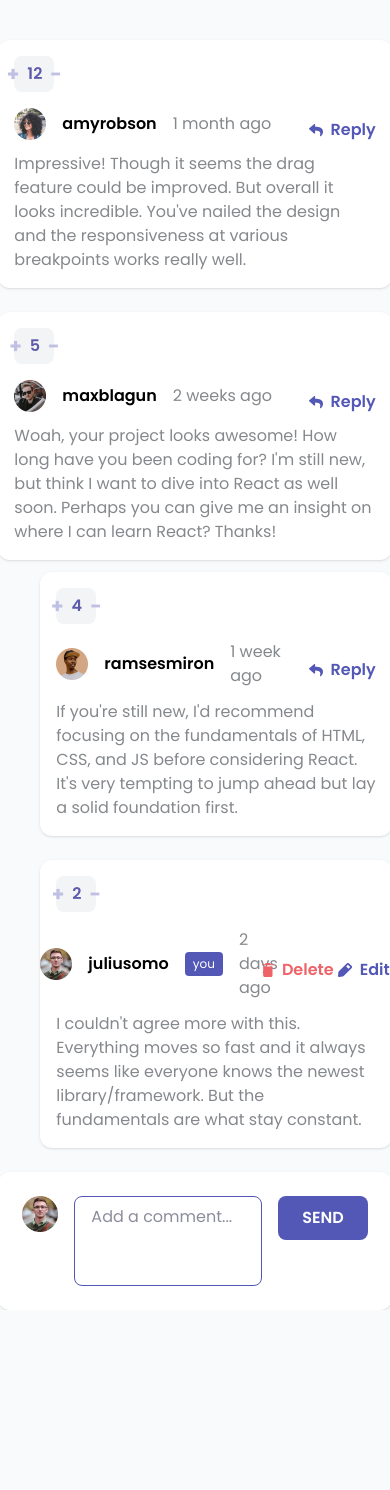
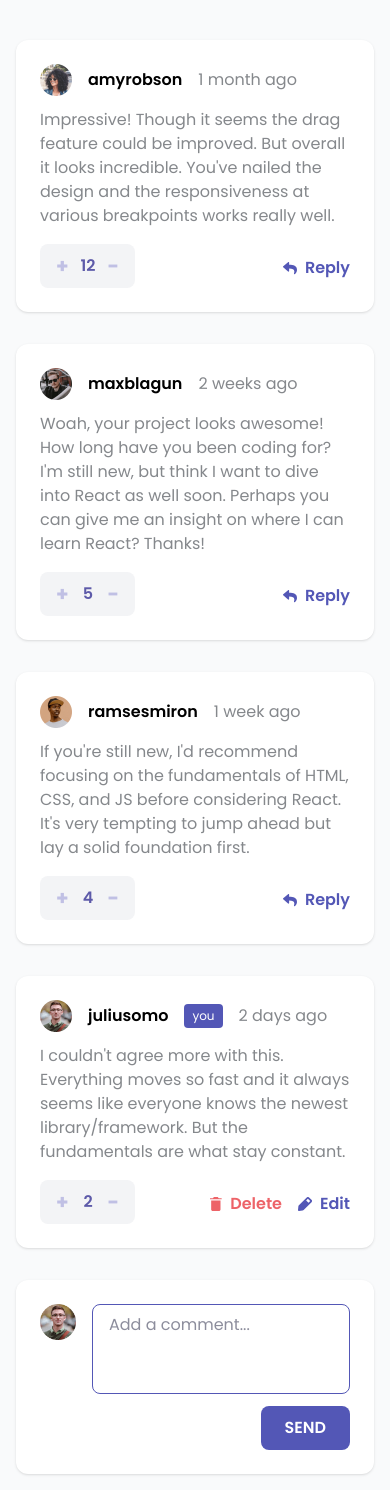
Before and after one commit to Pegazar/Chat-Project-REACT-VITE-TAILWIND, a React (Vite) app: page / in a window 390 px wide. Before the commit the page ends 1310 px from the top, so only its background shows below. Built offline with nearby package versions, Linux system fonts and the light colour scheme.

Commit message:
update 22 april

```diff
--- a/src/components/CommentArea/Comment.jsx
+++ b/src/components/CommentArea/Comment.jsx
@@ -7,6 +7,7 @@ import CommentScore from "./CommentScore";
 import DeleteIcon from "../../assets/icon-delete.svg";
 import EditIcon from "../../assets/icon-edit.svg";
 import DeleteReply from "../ReplyArea/DeleteReply";
+import EditReply from "../ReplyArea/EditReply";
 
 const Comment = ({
   comment,
@@ -19,16 +20,9 @@ const Comment = ({
   const { score, user, createdAt, content, id, replies } = comment;
   const [showReplyBox, setShowReplyBox] = useState(false);
   const [isEditing, setIsEditing] = useState(false);
-  const [editedContent, setEditedContent] = useState(content);
   const [showDeleteModal, setShowDeleteModal] = useState(false);
   const isReply = !!comment.replyingTo;
   const isCurrentUser = user.username === currentUser.username;
-
-  const handleSaveEdit = () => {
-    handleEditComment(id, editedContent);
-    setIsEditing(false);
-    console.log("Edited content:", editedContent);
-  };
 
   const handleDeleteClick = () => {
     setShowDeleteModal(true);
@@ -45,14 +39,14 @@ const Comment = ({
 
   return (
     <>
-      <div className="bg-white p-4 rounded-xl shadow-sm flex flex-col md:flex-row md:items-start gap-4 max-w-3xl">
+      <div className="bg-white p-6 m-4 md:m-0 rounded-xl shadow-sm flex flex-col-reverse md:flex-row gap-4 max-w-3xl relative">
         <CommentScore
           initialScore={score}
           onScoreChange={(newScore) => handleScoreChange(id, newScore)}
         />
         <div className="w-full">
-          <div className="flex justify-between">
-            <div className="flex items-center justify-center gap-4 mb-3">
+          <div className="flex justify-between items-center">
+            <div className="flex items-center justify-start md:justify-center gap-4">
               <img
                 className="w-8 h-8"
                 src={user.image.png}
@@ -67,21 +61,21 @@ const Comment = ({
               <CommentTime createdAt={createdAt} isReply={isReply} />
             </div>
 
-            <div className="flex items-center gap-4">
+            <div className="flex items-center justify-center gap-4 absolute bottom-8 right-6 md:bottom-0 md:right-0 md:relative">
               {isCurrentUser ? (
                 <>
                   <button
                     onClick={handleDeleteClick}
                     className="flex items-center gap-2 cursor-pointer group text-[#ED6368] hover:text-[#FFB8BB] duration-200"
                   >
-                    <img src={DeleteIcon} alt="" />
+                    <img src={DeleteIcon} alt="Delete" />
                     <span className="font-semibold">Delete</span>
                   </button>
                   <button
                     onClick={() => setIsEditing(!isEditing)}
                     className="flex items-center gap-2 cursor-pointer group text-[#5357B6] hover:text-[#C9C9E6] duration-200"
                   >
-                    <img src={EditIcon} alt="" />
+                    <img src={EditIcon} alt="Edit" />
                     <span className="font-semibold">Edit</span>
                   </button>
                 </>
@@ -100,24 +94,15 @@ const Comment = ({
           </div>
 
           {isEditing ? (
-            <div className="mt-2">
-              <textarea
-                className="w-full px-4 py-2 rounded-lg outline-none resize-none border text-[#1a1b3a] border-[#5357B6] font-normal"
-                value={editedContent}
-                rows={3}
-                onChange={(e) => setEditedContent(e.target.value)}
-              />
-              <div className="flex justify-end mt-2">
-                <button
-                  className="bg-[#5357B6] hover:bg-[#C9C9E6] text-white font-semibold px-6 py-2 rounded-lg uppercase cursor-pointer duration-300"
-                  onClick={handleSaveEdit}
-                >
-                  Update
-                </button>
-              </div>
-            </div>
+            <EditReply
+              initialContent={content}
+              onSave={(newContent) => {
+                handleEditComment(id, newContent);
+                setIsEditing(false);
+              }}
+            />
           ) : (
-            <p className="text-[#85888C] text-md">{content}</p>
+            <p className="text-[#85888C] text-md mt-3">{content}</p>
           )}
 
           <DeleteReply
--- a/src/components/CommentArea/CommentForm.jsx
+++ b/src/components/CommentArea/CommentForm.jsx
@@ -1,7 +1,7 @@
 import React, { useState } from "react";
 
 const CommentForm = ({ currentUser, handleAddComment }) => {
-  const [value, setValue] = useState('');
+  const [value, setValue] = useState("");
 
   const handleSubmit = (e) => {
     e.preventDefault();
@@ -13,17 +13,19 @@ const CommentForm = ({ currentUser, handleAddComment }) => {
       createdAt: Date.now(),
       score: 0,
       user: currentUser,
-      replies: []
+      replies: [],
     };
 
     handleAddComment(newComment);
-    setValue('');
+    setValue("");
   };
 
   return (
     <form onSubmit={handleSubmit}>
-      <div className="flex items-start gap-4 bg-white p-6 rounded-xl shadow-sm">
+      <div className="flex items-start gap-4 bg-white p-6 rounded-xl shadow-sm m-4 md:m-0">
         <img src={currentUser.image.png} className="w-9 h-9" alt="user" />
+        <div className="w-full">
+          <div className="flex flex-col md:flex-row md:items-start md:gap-3 w-full">
             <textarea
               className="w-full px-4 py-2 rounded-lg outline-none resize-none border text-[#1a1b3a] border-[#5357B6] font-normal"
               rows={3}
@@ -31,12 +33,16 @@ const CommentForm = ({ currentUser, handleAddComment }) => {
               onChange={(e) => setValue(e.target.value)}
               placeholder={`Add a comment...`}
             />
+            <div className="flex justify-end md:justify-start mt-3 md:mt-0">
               <button
                 type="submit"
-          className="bg-[#5357B6] hover:bg-[#C9C9E6] text-white font-semibold px-6 py-2.5 rounded-lg h-fit uppercase cursor-pointer duration-250"
+                className="bg-[#5357B6] hover:bg-[#C9C9E6] text-white font-semibold px-6 py-2.5 rounded-lg uppercase cursor-pointer duration-250 md:whitespace-nowrap"
               >
                 Send
               </button>
+            </div>
+          </div>
+        </div>
       </div>
     </form>
   );
--- a/src/components/CommentArea/CommentList.jsx
+++ b/src/components/CommentArea/CommentList.jsx
@@ -2,9 +2,17 @@ import React from "react";
 import Comment from "./Comment";
 import CommentForm from "./CommentForm";
 
-const CommentList = ({ comments, currentUser, handleAddReply, handleScoreChange, handleDeleteComment, handleEditComment, handleAddComment }) => {
+const CommentList = ({
+  comments,
+  currentUser,
+  handleAddReply,
+  handleScoreChange,
+  handleDeleteComment,
+  handleEditComment,
+  handleAddComment,
+}) => {
   return (
-    <div className="flex flex-col gap-3 mt-10">
+    <div className="flex flex-col gap-0 mt-6 md:gap-3 md:mt-10">
       {comments.map((comment) => (
         <Comment
           key={comment.id}
@@ -24,4 +32,4 @@ const CommentList = ({ comments, currentUser, handleAddReply, handleScoreChange,
   );
 };
 
-export default CommentList
+export default CommentList;
--- a/src/components/CommentArea/CommentScore.jsx
+++ b/src/components/CommentArea/CommentScore.jsx
@@ -16,7 +16,7 @@ const CommentScore = ({ initialScore, onScoreChange }) => {
   };
 
   return (
-    <div className="flex md:flex-col items-center justify-center bg-gray-100 rounded-lg px-2 py-1 md:px-2 text-sm font-semibold w-[40px] text-center">
+    <div className="flex flex-row md:flex-col items-center justify-between bg-gray-100 rounded-lg px-4 py-2 md:px-2 md:py-1 text-sm font-semibold text-center flex-shrink-0 self-start w-[95px] md:w-[45px]">
       <button
         onClick={increment}
         className="text-[#C0C0E4] text-xl hover:text-[#5D5AA9] font-bold duration-200 cursor-pointer"
--- a/src/components/CommentArea/CommentSection.jsx
+++ b/src/components/CommentArea/CommentSection.jsx
@@ -11,7 +11,6 @@ const CommentSection = () => {
     const saved = localStorage.getItem("comments");
     return saved ? JSON.parse(saved) : commentsData;
   });
-
   const [currentUser] = useState(commentsData.currentUser);
 
   const handleDeleteComment = (commentId) => {
--- /dev/null
+++ b/src/components/ReplyArea/EditReply.jsx
@@ -0,0 +1,33 @@
+import React, { useState } from "react";
+
+const EditReply = ({
+  initialContent,
+  onSave,
+}) => {
+  const [editedContent, setEditedContent] = useState(initialContent);
+
+  const handleSave = () => {
+    onSave(editedContent);
+  };
+
+  return (
+    <div className="mt-2">
+      <textarea
+        className="w-full px-4 py-2 rounded-lg outline-none resize-none border text-[#1a1b3a] border-[#5357B6] font-normal"
+        value={editedContent}
+        rows={4}
+        onChange={(e) => setEditedContent(e.target.value)}
+      />
+      <div className="flex justify-end mt-2">
+        <button
+          className="bg-[#5357B6] hover:bg-[#C9C9E6] text-white font-semibold px-6 py-2 rounded-lg uppercase cursor-pointer duration-300"
+          onClick={handleSave}
+        >
+          Update
+        </button>
+      </div>
+    </div>
+  );
+};
+
+export default EditReply;
--- a/src/components/ReplyArea/Replies.jsx
+++ b/src/components/ReplyArea/Replies.jsx
@@ -5,7 +5,7 @@ const Replies = ({ replies, currentUser, handleAddReply, handleScoreChange, hand
   if (!replies || replies.length === 0) return null;
 
   return (
-    <div className="border-l-2 border-[#e9e9e9] pl-10 flex flex-col gap-3">
+    <div className="border-l-0 md:border-l-2 border-[#e9e9e9] pl-0 md:pl-10 flex flex-col gap-0 md:gap-3">
       {replies.map((reply) => (
         <Comment
           key={reply.id}
--- a/src/components/ReplyArea/Reply.jsx
+++ b/src/components/ReplyArea/Reply.jsx
@@ -11,8 +11,10 @@ const Reply = ({ replyingTo, currentUser, onReply, parentId }) => {
   };
 
   return (
-    <div className="flex items-start gap-4 bg-white p-6 rounded-xl shadow-sm">
+    <div className="flex items-start gap-4 bg-white p-6 rounded-xl shadow-sm m-4 md:m-0">
       <img src={currentUser.image.png} className="w-9 h-9" alt="user" />
+      <div className="w-full">
+        <div className="flex flex-col md:flex-row md:items-start md:gap-3 w-full">
           <textarea
             className="w-full px-4 py-2 rounded-lg outline-none resize-none border text-[#1a1b3a] border-[#5357B6] font-normal"
             rows={3}
@@ -20,13 +22,17 @@ const Reply = ({ replyingTo, currentUser, onReply, parentId }) => {
             onChange={(e) => setText(e.target.value)}
             placeholder={`Replying to @${replyingTo}`}
           />
+          <div className="flex justify-end md:justify-start mt-3 md:mt-0">
             <button
-        className="bg-[#5357B6] hover:bg-[#C9C9E6] text-white font-semibold px-6 py-2.5 rounded-lg h-fit uppercase cursor-pointer duration-250"
+              className="bg-[#5357B6] hover:bg-[#C9C9E6] text-white font-semibold px-6 py-2.5 rounded-lg uppercase cursor-pointer duration-250 md:whitespace-nowrap"
               onClick={handleSend}
             >
               Reply
             </button>
           </div>
+        </div>
+      </div>
+    </div>
   );
 };
 
```
Also changed, not shown: src/components/utils/commentReplyUtils.js (+4 -4 lines). Lines whose indentation alone changed are shown as unchanged.
